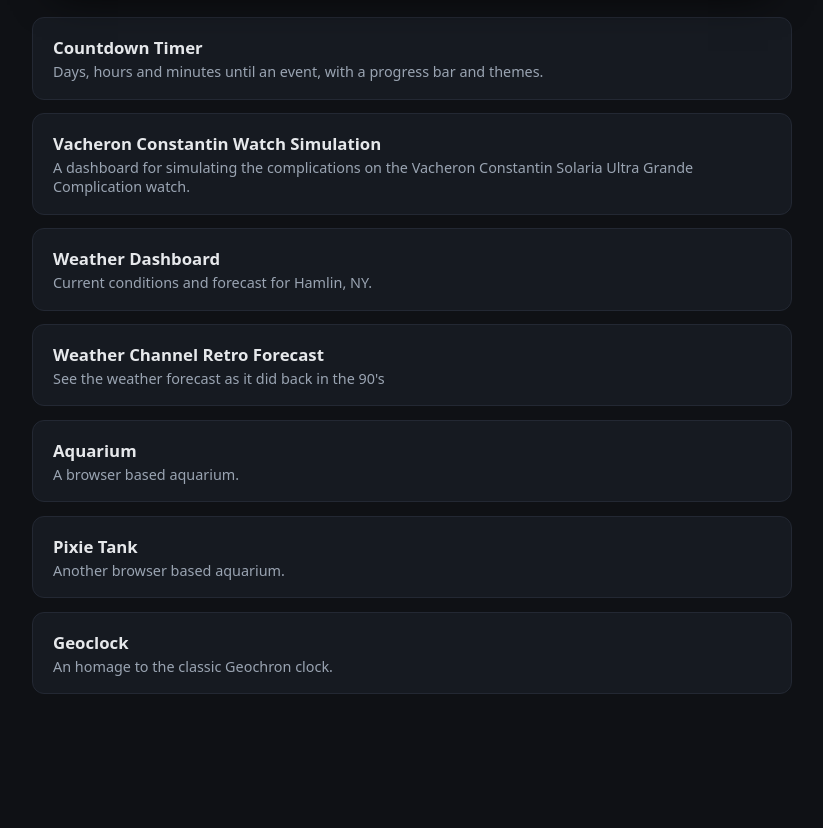
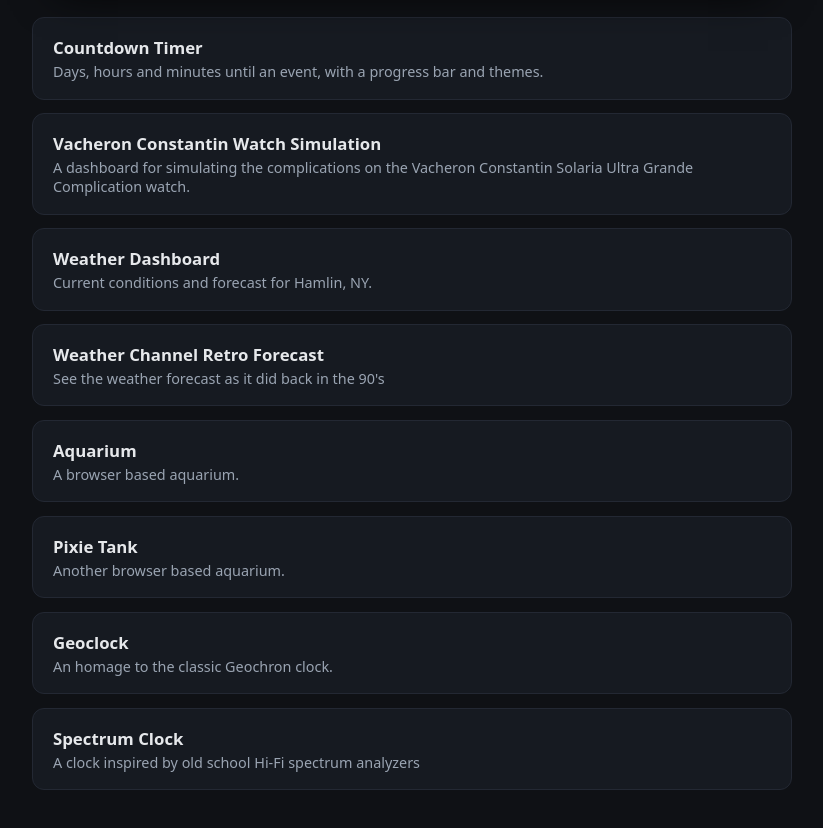
Before and after one commit to alexllama/webpages, a plain HTML site: page index.html in a window 1280 px wide. Shown: the part 274-1102 px from the top of the page, without its empty margins (228-1051 px from the left). Before the commit the page ends 1016 px from the top, so only its background shows below. Drawn offline with Linux system fonts and the light colour scheme.

Commit message:
added spectrum clock

```diff
--- a/index.html
+++ b/index.html
@@ -152,6 +152,12 @@
           <div class="desc">An homage to the classic Geochron clock.</div>
         </a>
       </li>
+      <li>
+        <a class="card" href="https://stringsandtines.com/spectrum-clock">
+          <div class="name">Spectrum Clock</div>
+          <div class="desc">A clock inspired by old school Hi-Fi spectrum analyzers</div>
+        </a>
+      </li>
     </ul>
   </main>
 </body>
```
